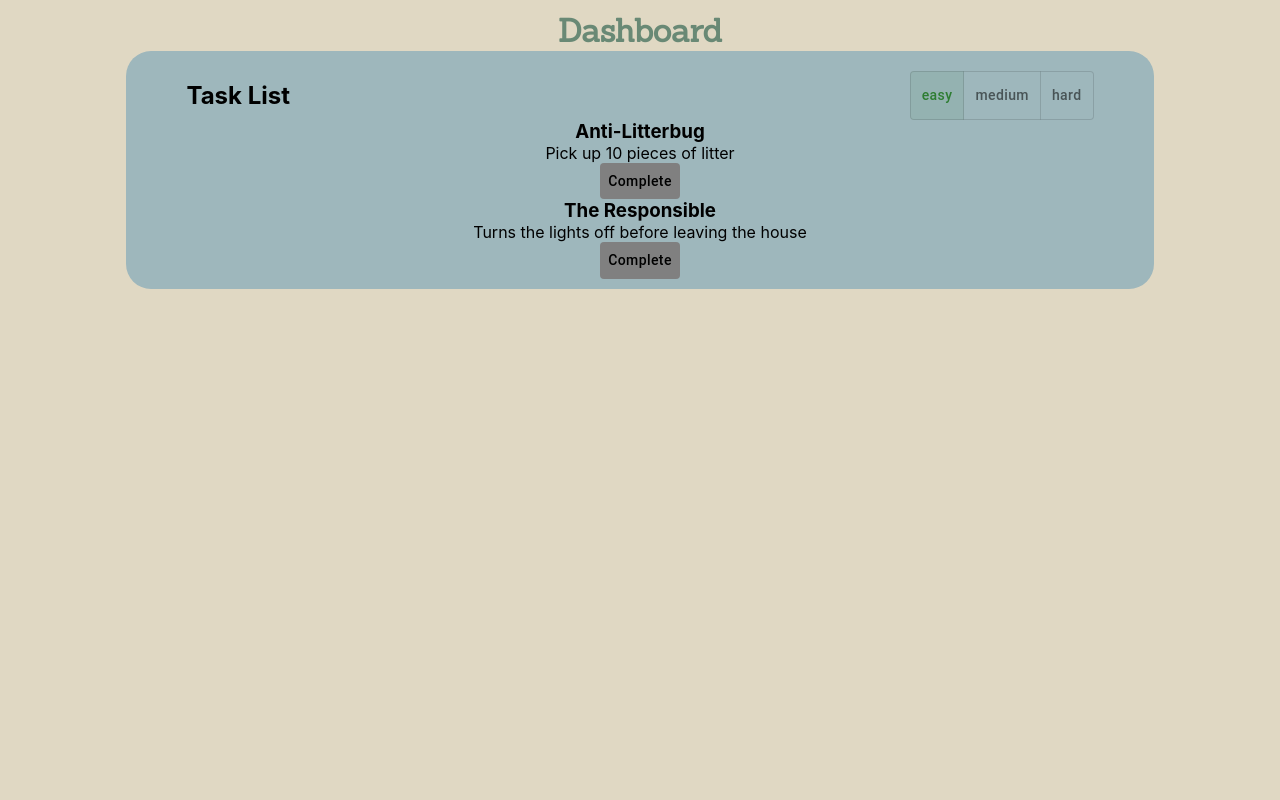
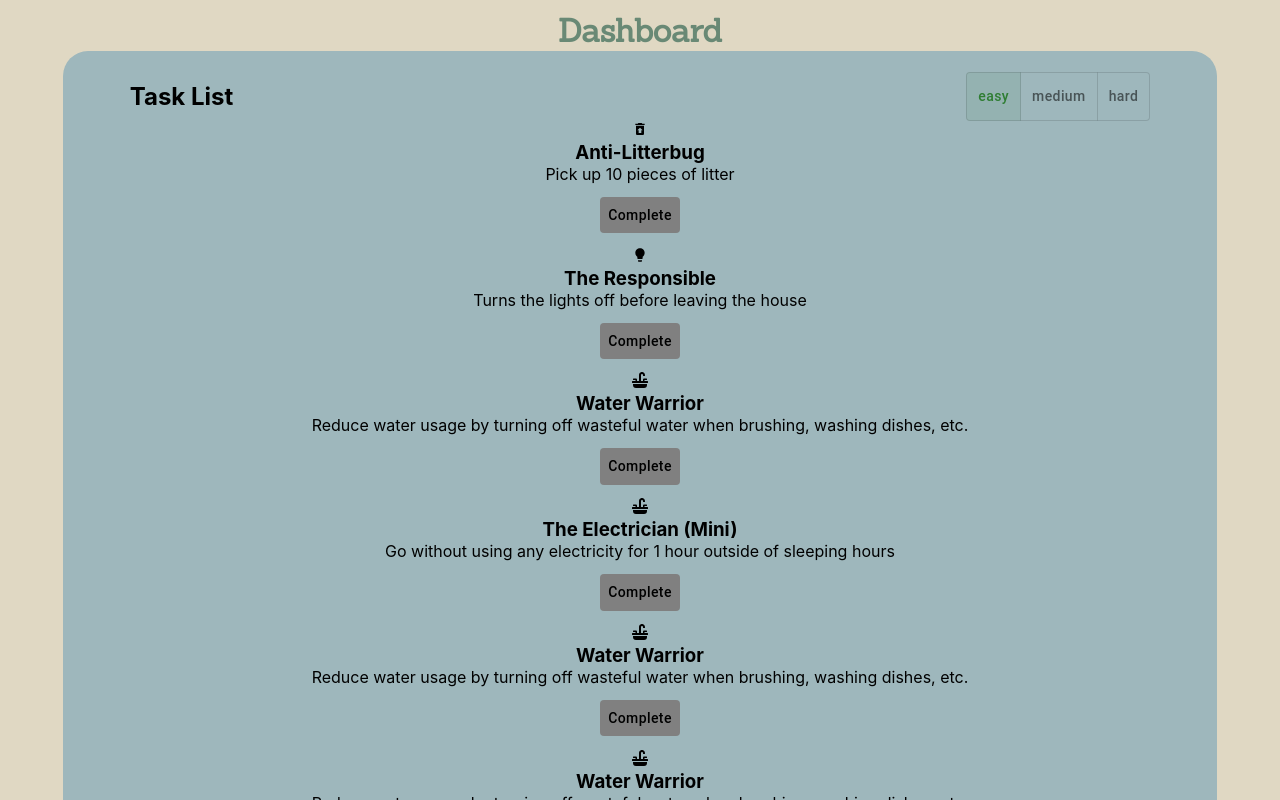
Before and after one commit to saehwan/Code_Bros_OneStep, a React (Create React App) app in the folder onestep/: page /dashboard in a window 1280 px wide. Shown: the top 800 px of the page. Built offline with nearby package versions, Linux system fonts and the light colour scheme.

Commit message:
Creating more tasks

```diff
--- a/onestep/src/screens/dashboard.js
+++ b/onestep/src/screens/dashboard.js
@@ -1,20 +1,25 @@
 import { useState, useEffect } from 'react';
 import { useNavigate } from "react-router-dom";
 import { ToggleButtonGroup, ToggleButton, Button } from '@mui/material';
-import { MdDriveEta, MdRestoreFromTrash } from 'react-icons/md';
+import {
+  MdDriveEta, MdLightbulb, MdRestoreFromTrash, MdOutlineEmail, MdElectricBolt,
+  MdCompost, MdOutlineLocalLaundryService, MdCleanHands
+} from 'react-icons/md';
 import { FcCheckmark } from 'react-icons/fc';
+import { TbPlant2 } from 'react-icons/tb';
+import { GiFarmTractor, GiBuyCard, GiRecycle } from 'react-icons/gi';
+import { FaSink } from 'react-icons/fa';
 
 function Task({ task, onCompletion }) {
-    const [iconName, setIconName] = useState(task.icon);
   return (
-        <div>
+    <div style={styles.taskInterface}>
       {task.completed === false ?
         <div>
           <div style={styles.taskTitle}>
             <h3>{task.name}</h3>
           </div>
           <p>{task.description}</p>
-            <Button style={{backgroundColor: 'grey', textTransform: 'none', color: 'black'}}
+          <Button style={{ backgroundColor: 'grey', textTransform: 'none', color: 'black', marginTop: '2%' }}
             onClick={() => onCompletion(task.id)}>Complete</Button>
         </div>
         :
@@ -24,7 +29,7 @@ function Task({ task, onCompletion }) {
             <FcCheckmark style={styles.checkIcon} />
           </div>
           <p>{task.description}</p>
-            <Button style={{backgroundColor: '#8CA177', textTransform: 'none'}}
+          <Button style={{ backgroundColor: '#8CA177', textTransform: 'none', marginTop: '2%' }}
             onClick={() => onCompletion(task.id)}>Completed</Button>
         </div>
       }
@@ -67,7 +72,7 @@ const Dashboard = () => {
       description: 'Pick up 10 pieces of litter',
       difficulty: 'easy',
       completed: false,
-            icon: 'MdRestoreFromTrash'
+      icon: <MdRestoreFromTrash />
     },
     {
       id: 2,
@@ -75,7 +80,47 @@ const Dashboard = () => {
       description: 'Turns the lights off before leaving the house',
       difficulty: 'easy',
       completed: false,
-            icon: 'MdLightbulb'
+      icon: <MdLightbulb />
+    },
+    {
+      id: 3,
+      name: 'Water Warrior',
+      description: 'Reduce water usage by turning off wasteful water when brushing, washing dishes, etc.',
+      difficulty: 'easy',
+      completed: false,
+      icon: <FaSink />
+    },
+    {
+      id: 4,
+      name: 'The Electrician (Mini)',
+      description: 'Go without using any electricity for 1 hour outside of sleeping hours',
+      difficulty: 'easy',
+      completed: false,
+      icon: <FaSink />
+    },
+    {
+      id: 3,
+      name: 'Water Warrior',
+      description: 'Reduce water usage by turning off wasteful water when brushing, washing dishes, etc.',
+      difficulty: 'easy',
+      completed: false,
+      icon: <FaSink />
+    },
+    {
+      id: 3,
+      name: 'Water Warrior',
+      description: 'Reduce water usage by turning off wasteful water when brushing, washing dishes, etc.',
+      difficulty: 'easy',
+      completed: false,
+      icon: <FaSink />
+    },
+    {
+      id: 3,
+      name: 'Water Warrior',
+      description: 'Reduce water usage by turning off wasteful water when brushing, washing dishes, etc.',
+      difficulty: 'easy',
+      completed: false,
+      icon: <FaSink />
     },
   ]);
 
@@ -87,7 +132,7 @@ const Dashboard = () => {
       description: 'Switch to a vegetarian or vegan diet for the day.',
       difficulty: 'medium',
       completed: false,
-            icon: 'MdDriveEta'
+      icon: <TbPlant2 />
     },
     {
       id: 2,
@@ -95,7 +140,7 @@ const Dashboard = () => {
       description: 'Switch light bulbs in house to energy efficient bulbs.',
       difficulty: 'medium',
       completed: false,
-            icon: 'MdDriveEta'
+      icon: <MdLightbulb />
     },
     {
       id: 3,
@@ -103,7 +148,7 @@ const Dashboard = () => {
       description: 'Switch to paperless billing and communication for bills and documents.',
       difficulty: 'medium',
       completed: false,
-            icon: 'MdDriveEta'
+      icon: <MdOutlineEmail />
     },
     {
       id: 4,
@@ -111,7 +156,7 @@ const Dashboard = () => {
       description: 'Go without using any electricity for 3 hours outside of sleeping hours',
       difficulty: 'medium',
       completed: false,
-            icon: 'MdDriveEta'
+      icon: <MdElectricBolt />
     },
   ]);
 
@@ -122,7 +167,7 @@ const Dashboard = () => {
       description: 'Choose to walk, bike, or take public transportation instead of driving a car for the day.',
       difficulty: 'hard',
       completed: false,
-            icon: 'MdDriveEta'
+      icon: <MdDriveEta />
     },
     {
       id: 2,
@@ -130,7 +175,7 @@ const Dashboard = () => {
       description: 'Compost fruits, vegetables, or other biodegradables instead of throwing them out.',
       difficulty: 'hard',
       completed: false,
-            icon: 'MdDriveEta'
+      icon: <MdCompost />
     },
     {
       id: 3,
@@ -138,7 +183,7 @@ const Dashboard = () => {
       description: 'Compost fruits, vegetables, or other biodegradables instead of throwing them out.',
       difficulty: 'hard',
       completed: false,
-            icon: 'MdDriveEta'
+      icon: <GiFarmTractor />
     },
     {
       id: 4,
@@ -146,7 +191,7 @@ const Dashboard = () => {
       description: "Shop at a local farmer's market or co-op for locally grown produce.",
       difficulty: 'hard',
       completed: false,
-            icon: 'MdDriveEta'
+      icon: <GiBuyCard />
     },
     {
       id: 5,
@@ -154,7 +199,7 @@ const Dashboard = () => {
       description: 'Reduce plastic usage by bringing a reusable water bottle and shopping bag.',
       difficulty: 'hard',
       completed: false,
-            icon: 'MdDriveEta'
+      icon: <GiRecycle />
     },
     {
       id: 6,
@@ -162,7 +207,7 @@ const Dashboard = () => {
       description: 'Use a clothesline or drying rack instead of a dryer for one load of laundry.',
       difficulty: 'hard',
       completed: false,
-            icon: 'MdDriveEta'
+      icon: <MdOutlineLocalLaundryService />
     },
     {
       id: 7,
@@ -170,7 +215,7 @@ const Dashboard = () => {
       description: 'Attend a community clean-up event to reduce litter and pollution.',
       difficulty: 'hard',
       completed: false,
-            icon: 'MdDriveEta'
+      icon: <MdCleanHands />
     },
     {
       id: 8,
@@ -178,7 +223,7 @@ const Dashboard = () => {
       description: 'Go without using any electricity for 6 hours outside of sleeping hours',
       difficulty: 'hard',
       completed: false,
-            icon: 'MdDriveEta'
+      icon: <MdElectricBolt />
     },
   ]);
 
@@ -194,29 +239,32 @@ const Dashboard = () => {
               orientation="horizontal"
               value={currentDifficulty}
               exclusive
-                            style={{textTransform: 'none'}}
+              style={{ textTransform: 'none' }}
               onChange={(event, newDifficulty) => {
                 setCurrentDifficulty(newDifficulty);
               }}
             >
-                            <ToggleButton style={{textTransform: 'none'}} value="easy" aria-label="easy">
+              <ToggleButton style={{ textTransform: 'none' }} value="easy" aria-label="easy">
                 easy
               </ToggleButton>
-                            <ToggleButton style={{textTransform: 'none'}} value="medium" aria-label="medium">
+              <ToggleButton style={{ textTransform: 'none' }} value="medium" aria-label="medium">
                 medium
               </ToggleButton>
-                            <ToggleButton style={{textTransform: 'none'}} value="hard" aria-label="hard">
+              <ToggleButton style={{ textTransform: 'none' }} value="hard" aria-label="hard">
                 hard
               </ToggleButton>
             </ToggleButtonGroup>
           </div>
         </div>
-                <div>
+        <div style={styles.taskInterface}>
           {currentDifficulty === 'easy' ?
             <div>
               <div style={styles.taskList}>
                 {easyTaskArray.map((task) => (
+                  <div>
+                    {task.icon}
                     <Task key={task.id} task={task} onCompletion={handleEasyTaskCompletion} />
+                  </div>
                 ))}
               </div>
             </div>
@@ -224,7 +272,10 @@ const Dashboard = () => {
               <div>
                 <div style={styles.taskList}>
                   {mediumTaskArray.map((task) => (
+                    <div>
+                      {task.icon}
                       <Task key={task.id} task={task} onCompletion={handleMediumTaskCompletion} />
+                    </div>
                   ))}
                 </div>
               </div>
@@ -232,12 +283,15 @@ const Dashboard = () => {
                 <div>
                   <div style={styles.taskList}>
                     {hardTaskArray.map((task) => (
+                      <div>
+                        {task.icon}
                         <Task key={task.id} task={task} onCompletion={handleHardTaskCompletion} />
+                      </div>
                     ))}
                   </div>
                 </div>
                 :
-                                <h2>Pick something</h2>
+                <img src="https://media4.giphy.com/media/hrXNZuo6SYYx079zvd/giphy.gif" alt="Encouraging bird GIF" />
           }
         </div>
       </div>
@@ -261,7 +315,7 @@ let styles = {
     margin: 'auto',
     borderRadius: '25px',
     alignItems: 'center',
-        width: '80%',
+    width: '90%',
     minHeight: '80%',
     backgroundColor: '#9EB7BC',
     padding: '10px'
@@ -282,9 +336,12 @@ let styles = {
   taskTitle: {
     display: 'flex',
     alignItems: 'center',
-      justifyContent: 'center'
+    justifyContent: 'center',
   },
   checkIcon: {
     marginLeft: '2%'
+  },
+  taskInterface: {
+    marginBottom: '2%'
   }
 }
```
Lines whose indentation alone changed are shown as unchanged.
